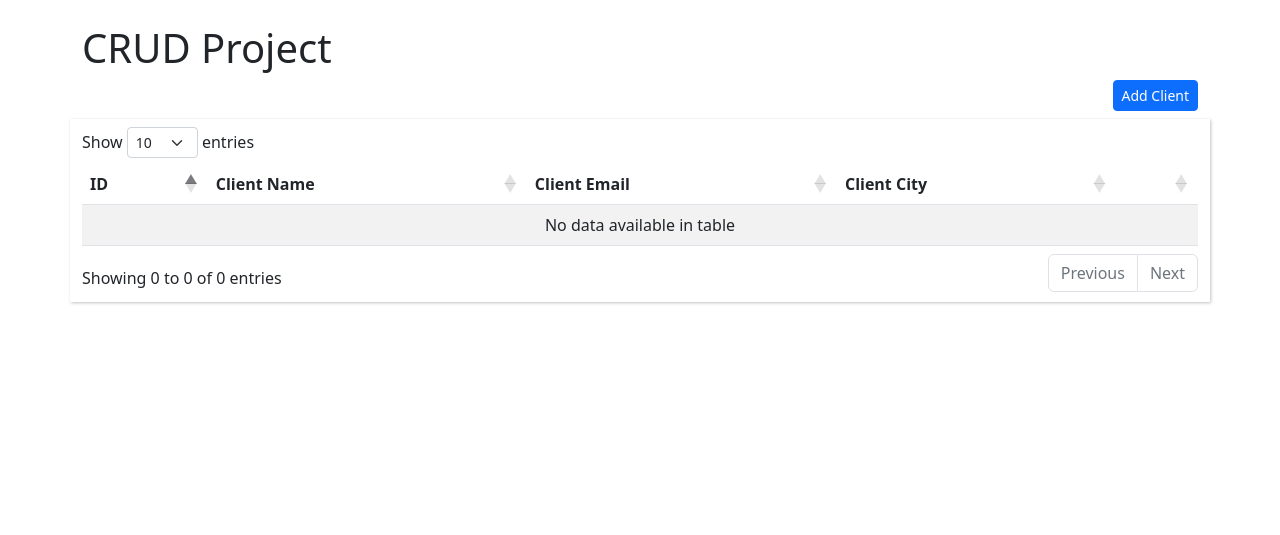
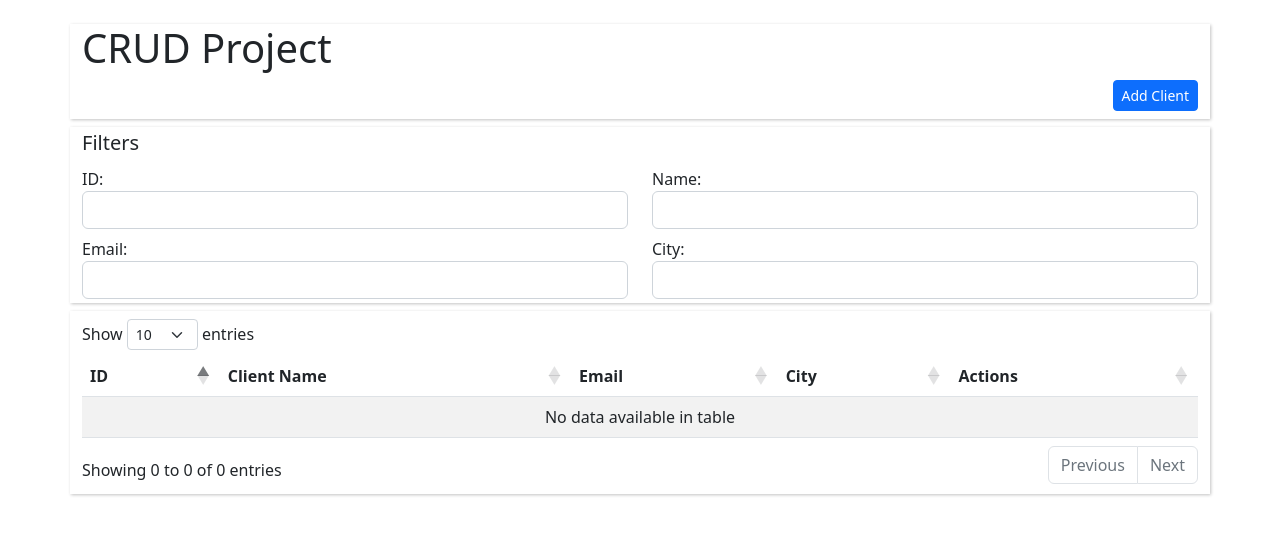
Before and after one commit to anouar007/Crud, a PHP site: page / in a window 1280 px wide. Shown: the top 535 px of the page. Run offline with PHP 8.4, Linux system fonts and the light colour scheme; data that the repository does not hold is empty; some libraries are stand-ins or nearby versions.

Commit message:
filters and client update

```diff
--- a/clientsController.php
+++ b/clientsController.php
@@ -11,18 +11,23 @@ if (isset($_GET["request"])) {
             $columnIndex = $_GET['order'][0]['column'];
             $columnName = $_GET['columns'][$columnIndex]['data'];
             $columnSortOrder = $_GET['order'][0]['dir'];
-            $searchValue = $_GET['search']['value'];
+            $searchQuery = '';
 
-            $searchArray = array();
-
-            $searchQuery = " ";
-            if ($searchValue != '') {
-                $searchQuery = " AND (email LIKE :email OR name LIKE :name OR city LIKE :city) ";
-                $searchArray = array(
-                    'email' => "%$searchValue%",
-                    'name' => "%$searchValue%",
-                    'city' => "%$searchValue%",
-                );
+            if (isset($_GET['id'])) {
+                $name = $_GET['id'];
+                $searchQuery = " AND id = $id ";
+            }
+            if (isset($_GET['name'])) {
+                $name = $_GET['name'];
+                $searchQuery = " AND name LIKE '%$name%' ";
+            }
+            if (isset($_GET['email'])) {
+                $name = $_GET['email'];
+                $searchQuery = " AND email LIKE '%$email%' ";
+            }
+            if (isset($_GET['city'])) {
+                $name = $_GET['city'];
+                $searchQuery = " AND city LIKE '%$city%' ";
             }
 
             $stmt = $conn->prepare("SELECT COUNT(*) AS allcount FROM clients ");
@@ -76,7 +81,14 @@ if (isset($_GET["request"])) {
             echo $stmt->execute([$name, $email, $city]) ? 1 : 0;
             break;
         case 'update':
+            $name = $_POST["name"];
+            $email = $_POST["email"];
+            $city = $_POST["city"];
+            $id = $_POST["clientId"];
 
+            $sql = "UPDATE `clients` SET `name` = '$name', `email` = '$email', `city` = '$city' WHERE `clients`.`id` = $id;";
+            $stmt= $conn->prepare($sql);
+            echo $stmt->execute() ? 1 : 0;
             break;
         case 'delete':
             $id = $_POST["id"];
--- a/index.php
+++ b/index.php
@@ -14,26 +14,50 @@ include "init.php";
     <link rel="stylesheet" href="https://cdn.datatables.net/1.13.1/css/dataTables.bootstrap5.min.css">
     <link rel="stylesheet" href="https://cdnjs.cloudflare.com/ajax/libs/limonte-sweetalert2/11.7.0/sweetalert2.min.css"/>
 </head>
-
+<style>
+    .required{
+        box-shadow: 0 0 3px red;
+    }
+    .box{
+        box-shadow: 1px 1px 3px 0px #c3c3c3;
+    }
+</style>
 <body>
     <div class="container">
-        <div class="row mb-2 mt-4">
+        <div class="row mb-2 mt-4 pb-2 box">
             <div class="col col-12">
                 <h1>CRUD Project</h1>
             </div>
             <div class="col col-12">
-                <button class="btn btn-primary float-end btn-sm" id="newClient" data-bs-toggle="modal" data-bs-target="#newClientModal">Add Client</button>
+                <button class="btn btn-primary float-end btn-sm" id="newClient" >Add Client</button>
             </div>
         </div>
-        <div class="row pt-2 pb-2" style="box-shadow: 1px 1px 3px 0px #c3c3c3;">
+        <div class="row mt-2 mb-2 box">
+            <div class="col-12 mt-1">
+                <h5>Filters</h5>
+            </div>
+            <div class="col col-6 mt-1 mb-1">
+                ID: <input type="number" class="form-control filter" name="id" id="clientIdF">
+            </div>
+            <div class="col col-6 mt-1 mb-1">
+                Name: <input type="text" class="form-control filter" name="name" id="clientNameF">
+            </div>
+            <div class="col col-6 mt-1 mb-1">
+                Email: <input type="text" class="form-control filter" name="email" id="clientEmailF">
+            </div>
+            <div class="col col-6 mt-1 mb-1">
+                City: <input type="text" class="form-control filter" name="city" id="clientCityF">
+            </div>
+        </div>
+        <div class="row pt-2 pb-2 box">
             <table class="table w-100 table-striped table-hover " id="clientsTable">
                 <thead>
                     <tr>
                         <th>ID</th>
                         <th>Client Name</th>
-                        <th>Client Email</th>
-                        <th>Client City</th>
-                        <th></th>
+                        <th>Email</th>
+                        <th>City</th>
+                        <th>Actions</th>
 
                     </tr>
                 </thead>
@@ -46,23 +70,24 @@ include "init.php";
         <div class="modal-dialog">
             <div class="modal-content">
                 <div class="modal-header">
-                    <h1 class="modal-title fs-5" id="enewClientModalLabel">Create new Client</h1>
+                    <h1 class="modal-title fs-5" id="enewClientModalLabel">Client</h1>
                     <button type="button" class="btn-close" data-bs-dismiss="modal" aria-label="Close"></button>
                 </div>
                 <div class="modal-body">
                     <form>
                         <div class="mb-3">
                             <label for="name" class="form-label">Client Name</label>
-                            <input type="text" class="form-control" id="name">
+                            <input type="text" class="form-control" id="name" >
                         </div>
                         <div class="mb-3">
                             <label for="email" class="form-label">Email</label>
-                            <input type="email" class="form-control" id="email">
+                            <input type="email" class="form-control" id="email" >
                         </div>
                         <div class="mb-3">
                             <label for="city" class="form-label">city</label>
-                            <input type="city" class="form-control" id="city">
+                            <input type="city" class="form-control" id="city" >
                         </div>
+                        <input type="number" class="d-none" value="-1" id="clientId">
                     </form>
                 </div>
                 <div class="modal-footer">
@@ -85,6 +110,14 @@ include "init.php";
                 "searching": false,
                 'ajax': {
                     'url': 'clientsController.php?request=get',
+                    'data': function ( d ) {
+                                return $.extend( {}, d, {
+                                "id": $("#clientIdF").val(),
+                                "name": $("#clientNameF").val(),
+                                "email": $("#clientEmailF").val(),
+                                "city": $("#clientCityF").val(),
+                                } );
+                            }
                 },
                 'columns': [{
                         data: 'id'
@@ -102,7 +135,7 @@ include "init.php";
                         data: null,
                         render: (data) => {
                             return `<div class="text-center">
-                                <button class="btn btn-primary edit" data-id="${data.id}">edit</button>
+                                <button class="btn btn-primary edit" data-name="${data.name}" data-email="${data.email}" data-city="${data.city}" data-id="${data.id}">edit</button>
                                 <button class="btn btn-danger delete" data-id="${data.id}">delete</button>
                                 </div>`
                         }
@@ -110,33 +143,86 @@ include "init.php";
                 ]
             });
 
+            $(document).on('change', '.filter', function(e) {
+                table.draw();
+            });
+
+            $(document).on('click', '#newClient', function(){
+                $('#name').val('');
+                $('#email').val('');
+                $('#city').val('');
+                $('#clientId').val(-1);
+                $("#newClientModal input").removeClass("required");
+                $("#newClientModal").modal("show");
+            });
+
+            function required(select) {
+                $(select).addClass('required');
+            }
+
             $("#addClient").on("click", function() {
                 const name = $("#name").val();
                 const email = $("#email").val();
                 const city = $("#city").val();
+                const clientId = $("#clientId").val();
+                var request;
+                var message;
 
-                $.ajax({
-                    url: 'clientsController.php?request=add',
+                if (clientId == -1) {
+                    request = 'add';
+                    message = 'Added!';
+                }else{
+                    request = 'update';
+                    message = 'Updated!';
+                }
+                if (name == null || name == '' || email == null || email == '' || city == null || city == '') {
+                    if (name == null || name == '') {
+                        required('#name');
+                    }
+                    if (email == null || email == '') {
+                        required('#email');
+                    }
+                    if (city == null || city == '') {
+                        required('#city');
+                    }
+                } else {
+                    $.ajax({
+                    url: 'clientsController.php?request=' + request,
                     type: "post",
                     data: {
                         name,
                         email,
-                        city
+                        city,
+                        clientId
                     },
                     success: (data) => {
                         if (data) {
+
                             $("#newClientModal").modal('hide');
                             $('#clientsTable').DataTable();
                             table.ajax.reload();
                             Swal.fire(
-                                'Added!',
-                                'Client has been added.',
+                                message,
+                                'Client has been ' + message,
                                 'success'
                             )
                         }
+                    },
+                    error: (data) => {
+                        required('#email');
                     }
                 });
+                }
+
             })
+
+            $(document).on('click', '.edit', function(e){
+                $('#name').val(e.currentTarget.dataset.name);
+                $('#email').val(e.currentTarget.dataset.email);
+                $('#city').val(e.currentTarget.dataset.city);
+                $('#clientId').val(e.currentTarget.dataset.id);
+                $("#newClientModal").modal("show");
+            });
 
             $(document).on("click", ".delete", function() {
                 const id = $(this).data("id");
```
